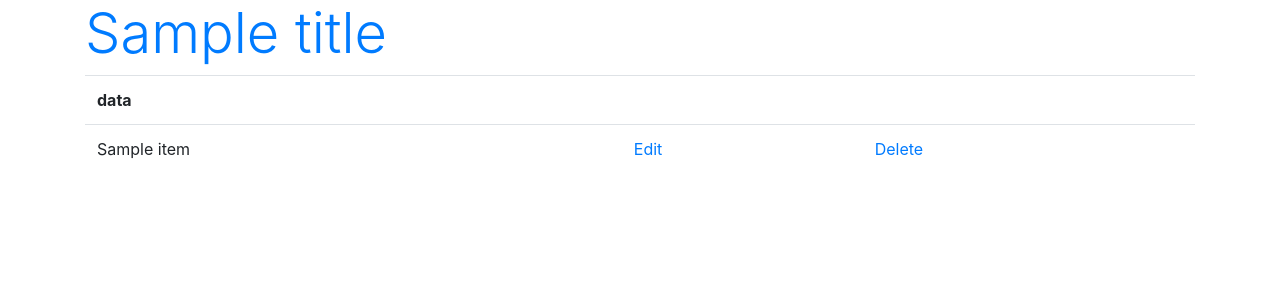
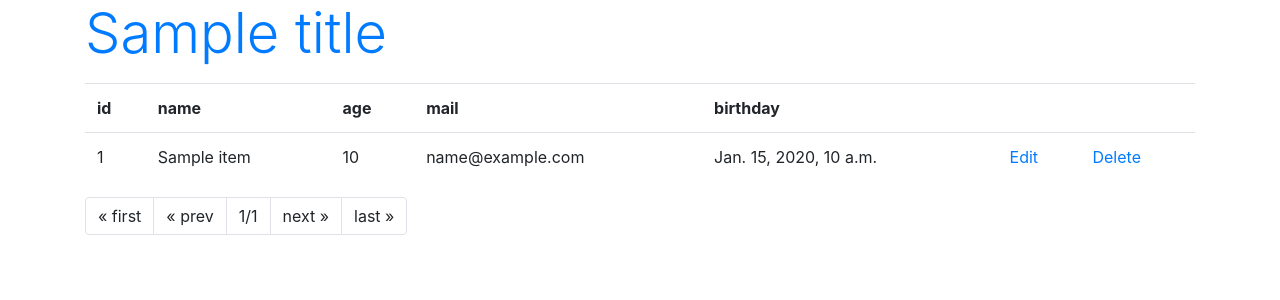
Before and after one commit to s1270159-Suzuki/django_app, a Django app: template hello/templates/hello/index.html in a window 1280 px wide. Shown: the top 300 px of the page. Run offline with Django 3.2, Linux system fonts and the light colour scheme; the template is opened without the code that fills it: most values are stand-ins (such as "Sample title", 1, 10 or a date in 2020); some libraries are stand-ins or nearby versions.

Commit message:
add pagination

```diff
--- a/hello/templates/hello/index.html
+++ b/hello/templates/hello/index.html
@@ -8,17 +8,62 @@
   </head>
   <body class="container">
     <h1 class="display-4 text-primary">{{ title }}</h1>
+    <p>{{message|safe}}</p>
     <table class="table">
       <tr>
-        <th>data</th><th></th><th></th>
+        <th>id</th>
+        <th>name</th>
+        <th>age</th>
+        <th>mail</th>
+        <th>birthday</th>
+        <th></th><th></th>
       </tr>
     {% for item in data %}
       <tr>
-        <td>{{item}}</td>
+        <td>{{item.id}}</td>
+        <td>{{item.name}}</td>
+        <td>{{item.age}}</td>
+        <td>{{item.mail}}</td>
+        <td>{{item.birthday}}</td>
         <td><a href="{% url 'edit' item.id %}">Edit</a></td>
         <td><a href="{% url 'delete' item.id %}">Delete</a></td>
       </tr>
     {% endfor %}
     </table>
+    <ul class="pagination">
+      {% if data.has_previous %}
+      <li class="page-item">
+        <a href="{% url 'index' %}" class="page-link">&laquo; first</a>
+      </li>
+      <li class="page-item">
+        <a href="{% url 'index' %}{{data.previous_page_number}}" class="page-link">&laquo; prev</a>
+      </li>
+      {% else %}
+      <li class="page-item">
+        <a class="page-link">&laquo; first</a>
+      </li>
+      <li class="page-item">
+        <a class="page-link">&laquo; prev</a>
+      </li>
+      {% endif %}
+      <li class="page-item">
+        <a class="page-link">{{data.number}}/{{data.paginator.num_pages}}</a>
+      </li>
+      {% if data.has_next %}
+      <li class="page-item">
+       <a href="{% url 'index' %}{{data.next_page_number}}" class="page-link">next &raquo;</a>
+      </li>
+      <li class="page-item">
+        <a href="{% url 'index' %}{{data.paginator.num_pages}}" class="page-link">last &raquo;</a>
+      </li>
+      {% else %}
+      <li class="page-item">
+        <a class="page-link">next &raquo;</a>
+      </li>
+      <li class="page-item">
+        <a class="page-link">last &raquo;</a>
+      </li>
+      {% endif %}
+    </ul>
   </body>
 </html>
--- a/hello/urls.py
+++ b/hello/urls.py
@@ -5,9 +5,12 @@ from .views import FriendDetail
 
 urlpatterns = [
   path('', views.index, name='index'),
+  path('<int:num>', views.index, name='index'),
   path('create', views.create, name='create'),
   path('edit/<int:num>', views.edit, name='edit'),
   path('delete/<int:num>', views.delete, name='delete'),
   path('list', FriendList.as_view()),
-  path('detail/<int:pk>', FriendDetail.as_view())
+  path('detail/<int:pk>', FriendDetail.as_view()),
+  path('find', views.find, name='find'),
+  path('check', views.check, name='check'),
 ]
```
Also changed, not shown: hello/forms.py (+21 -0 lines), hello/models.py (+12 -2 lines), hello/templates/hello/check.html (added, +29 -0 lines), hello/templates/hello/find.html (added, +39 -0 lines), hello/views.py (+46 -2 lines), db.sqlite3.
